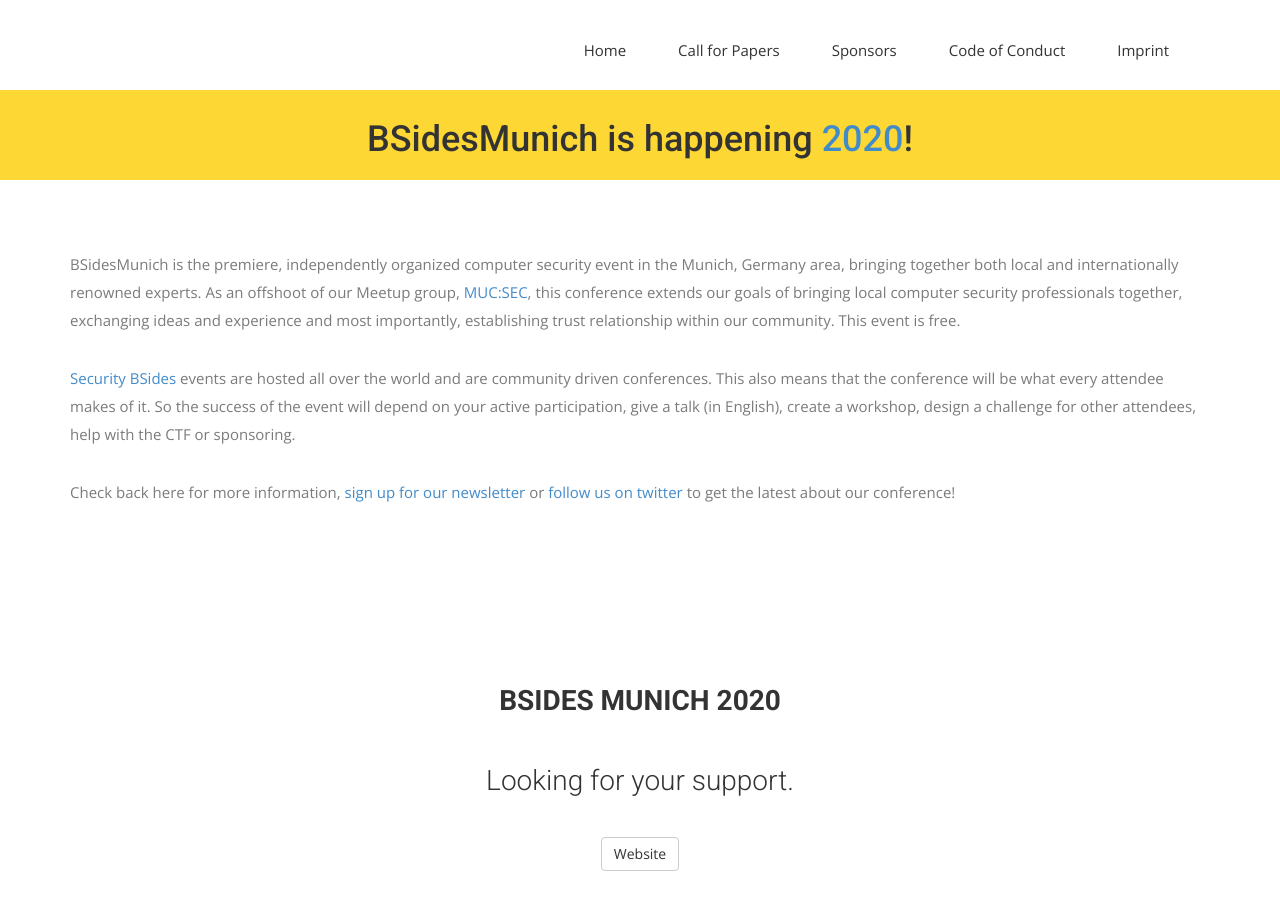
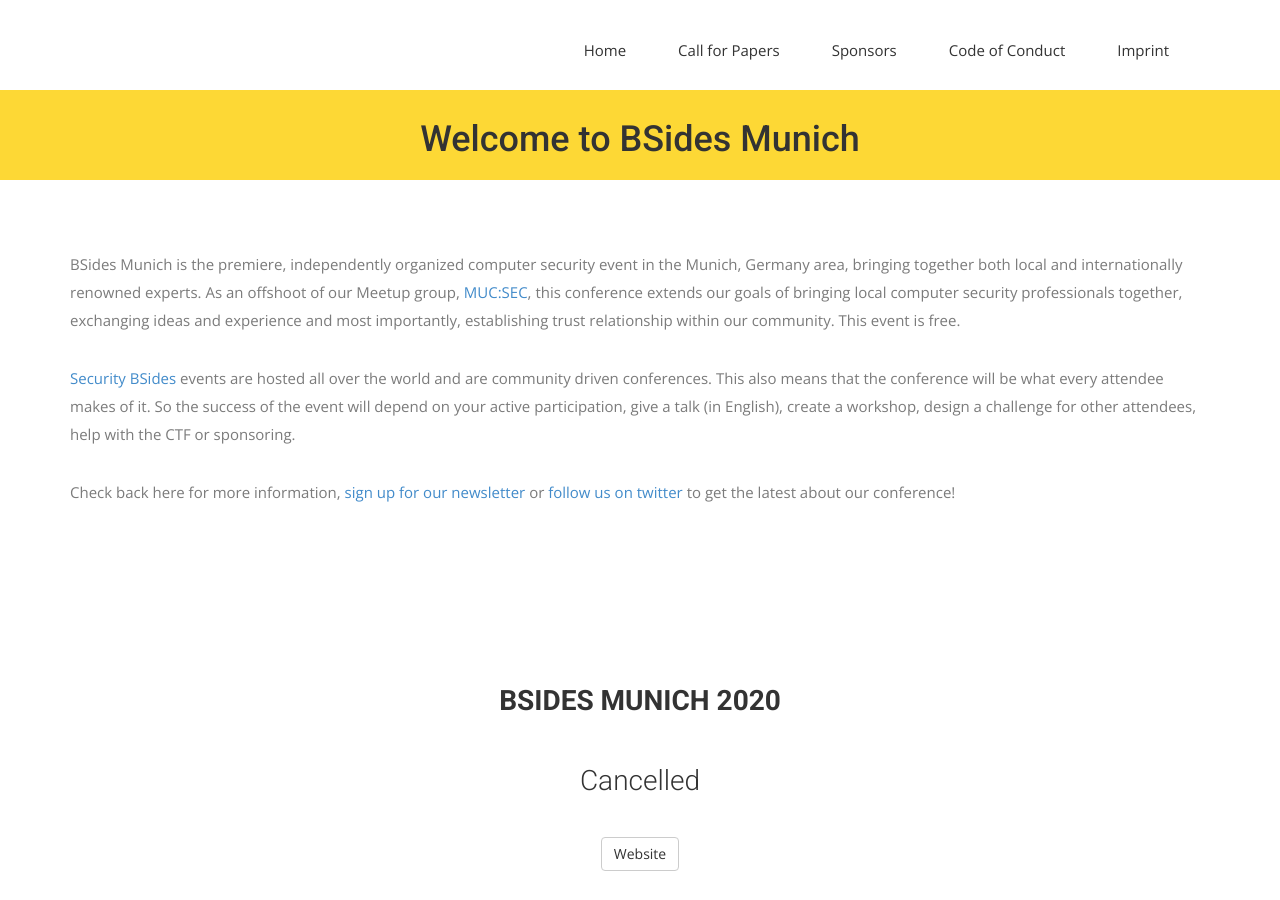
Before and after one commit to BSidesMUC/www, a Jekyll site: the page built from index.md, in a window 1280 px wide and 900 px high. Built offline with Jekyll 4.4.1, drawn with Linux system fonts in a browser that asks for light colours; some web fonts are replaced; some of the changed text lies outside the part shown.

Commit message:
Cancelled 2020

```diff
--- a/_config.yml
+++ b/_config.yml
@@ -80,6 +80,7 @@
       hours:
       website_uri: https://2020.bsidesmunich.org
       recordings_uri:
+      cancelled: "Cancelled"
     a2019:
       title: "BSides Munich 2019"
       participants: 343
--- a/_includes/footer.html
+++ b/_includes/footer.html
@@ -52,7 +52,7 @@
           </ul>
         </div>
         <p>Copyright &copy; Design &amp; Developed by <a href="http://www.themefisher.com">Themefisher</a>. All rights reserved.</p>
-        <p>We thank <a href="https://commons.wikimedia.org/wiki/User:StefanMeister">Stefan Meister</a> for his <a href="https://de.wikipedia.org/wiki/Datei:Silhouette_of_Munich.svg">contribution</a> to the BSidesMunich Logo.</p>
+        <p>We thank <a href="https://commons.wikimedia.org/wiki/User:StefanMeister">Stefan Meister</a> for his <a href="https://de.wikipedia.org/wiki/Datei:Silhouette_of_Munich.svg">contribution</a> to the BSides Munich Logo.</p>
       </div>
     </div>
   </div>
--- a/_includes/testimonial_row.html
+++ b/_includes/testimonial_row.html
@@ -62,6 +62,23 @@
 
     </div>
 
+    {% else if include.year.cancelled  %}
+    <div class="row">
+     <div class="col-md-12">
+       <div class="row counter-box">
+         <div class="col-md-6 col-md-offset-3 col-xs-6 col-xs-offset-3">
+           <h3>{{ include.year.cancelled }}</h3>
+         </div>
+       </div>
+       <div class="row counter-box">
+         <div class="col-md-6 col-md-offset-3 col-xs-6 col-xs-offset-3">
+           <a class="btn btn-default" href="{{ include.year.website_uri }}">Website</a>
+         </div>
+       </div>
+     </div>
+
+   </div>
+
     {% else %}
      <div class="row">
       <div class="col-md-12">
--- a/index.md
+++ b/index.md
@@ -1,11 +1,11 @@
 ---
 layout: textpage
-title: BSidesMunich is happening [2020](https://2020.bsidesmunich.org)!
+title: Welcome to BSides Munich
 
 global_header: false
 ---
 
-BSidesMunich is the premiere, independently organized computer security event in the Munich, Germany area, bringing together both local and internationally renowned experts.
+BSides Munich is the premiere, independently organized computer security event in the Munich, Germany area, bringing together both local and internationally renowned experts.
 As an offshoot of our Meetup group, [MUC:SEC](https://www.meetup.com/MUC-SEC/?_cookie-check=ShoizzNwjDGCiHdW), this conference extends our goals of bringing local computer security professionals together, exchanging ideas and experience and most importantly, establishing trust relationship within our community.
 This event is free.
 
```
Also changed, not shown: Gemfile (+29 -2 lines), codeofconduct.md (+2 -2 lines), Gemfile.lock (deleted).
